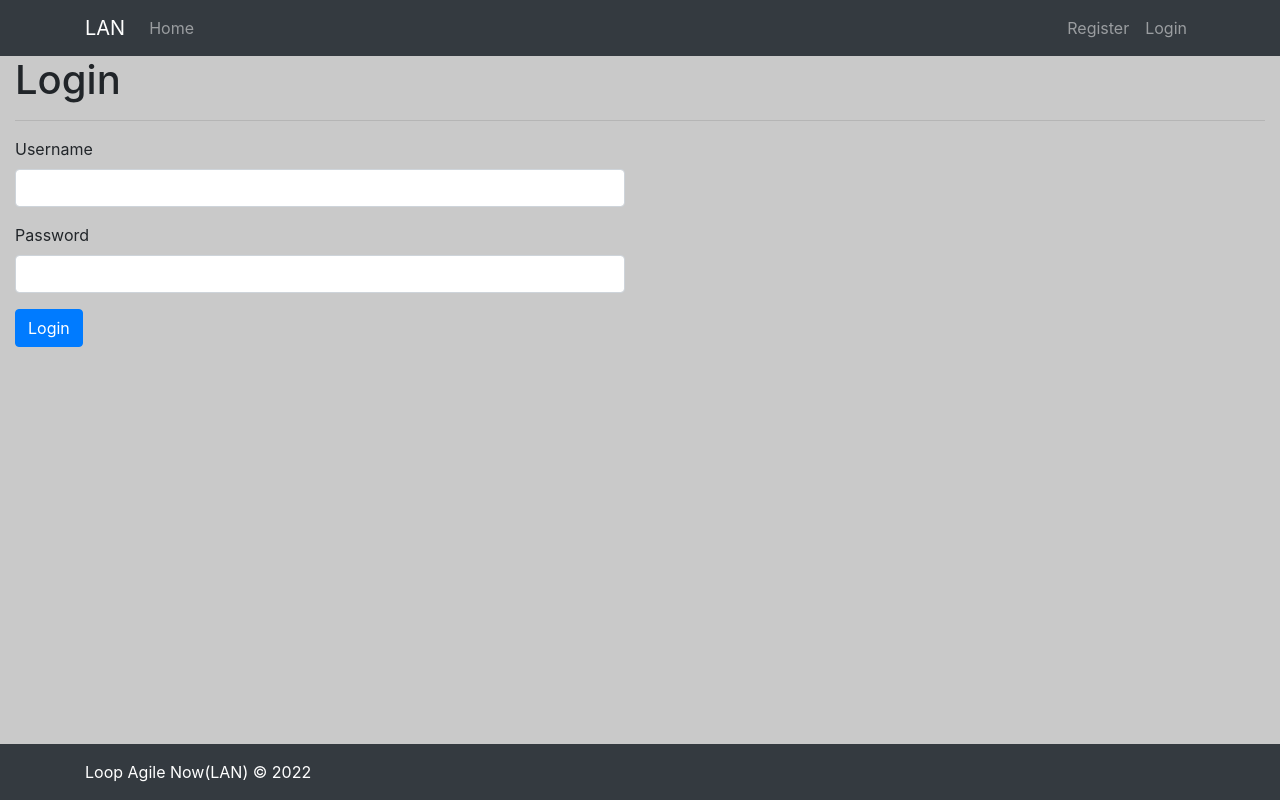
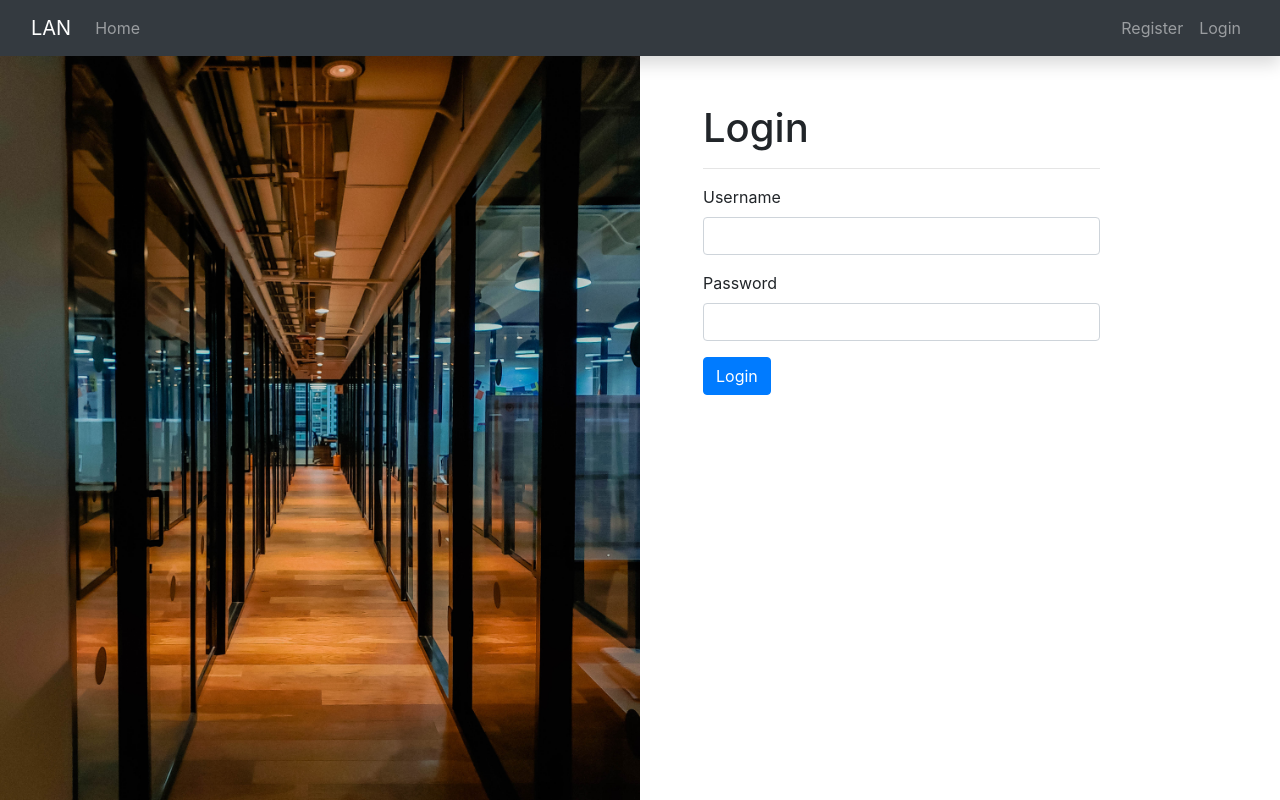
Before and after one commit to yungenchi/LAN_social, a React (Create React App) app in the folder User_FrontEnd/: page /login in a window 1280 px wide. Shown: the top 800 px of the page. Built offline with nearby package versions, Linux system fonts and the light colour scheme.

Commit message:
improve UI for Homepage, signIn, register

```diff
--- a/User_FrontEnd/src/App.js
+++ b/User_FrontEnd/src/App.js
@@ -27,11 +27,11 @@ export default function App() {
   }
 
   return (
-    <div className="d-flex flex-column min-vh-100" style={{backgroundColor: "#c9c9c9"}}>
+    <div className="d-flex flex-column min-vh-100">
       <UserContext.Provider value={{ user, loginUser, logoutUser, updateUserData}}>
         <Router>
           <Navbar user={user} logoutUser={logoutUser} />
-          <main role="main">
+          <main role="main" className="main-light">
             <div className="container-fluid">
               <Routes>
                 <Route path="/" element={<Home/>} />
--- a/User_FrontEnd/src/fragments/Footer.js
+++ b/User_FrontEnd/src/fragments/Footer.js
@@ -4,8 +4,8 @@ function Footer() {
   // Home is opting-in to view username state.
 
   return (
-    <footer className="mt-auto py-3 bg-dark text-white">
-      <div className="container">Loop Agile Now(LAN) &copy; 2022</div>
+    <footer className="mt-auto py-3 bg-dark text-light">
+      <div className="container">Loop Agile Now (LAN) &copy; 2022</div>
     </footer>
   );
 }
--- a/User_FrontEnd/src/fragments/Navbar.js
+++ b/User_FrontEnd/src/fragments/Navbar.js
@@ -1,14 +1,14 @@
 import React from "react";
-import { Link,useNavigate } from "react-router-dom";
+import { Link, useNavigate } from "react-router-dom";
 
 export default function Navbar(props) {
 
   const navigate = useNavigate();
 
   return (
-    <nav className="navbar navbar-expand-lg navbar-dark bg-dark">
-      <div className="container">
-        <Link className="navbar-brand" to="/">LAN</Link>
+    <nav className="navbar navbar-expand-lg navbar-dark bg-dark shadow">
+      <div className="container-fluid">
+        <Link className="navbar-brand text-wrap" to="/">LAN</Link>
         <button className="navbar-toggler" type="button" data-toggle="collapse" data-target="#navbarSupportedContent"
           aria-controls="navbarSupportedContent" aria-expanded="false" aria-label="Toggle navigation">
           <span className="navbar-toggler-icon"></span>
@@ -45,7 +45,7 @@ export default function Navbar(props) {
               :
               <>
                 <li className="nav-item">
-                  <span className="nav-link text-light">Welcome, {props.user.username}</span>
+                  <span className="nav-link text-light">Hello {props.user.username}</span>
                 </li>
                 <li className="nav-item">
                   <Link className="nav-link" to="/login" onClick={props.logoutUser}>Logout</Link>
--- a/User_FrontEnd/src/pages/Home.js
+++ b/User_FrontEnd/src/pages/Home.js
@@ -6,8 +6,10 @@ import officePic from "../data/imgs/office.jpg"
 export default function Home() {
     return (
       <div className="row">
-        <img className="col col-sm-7" style={{padding:0}} src={officePic}/>
-        <TextArea/>
+        <img className="img-fluid col col-sm-6 p-0 m-0 d-none d-lg-block" src={officePic}/>
+        <div className="col p-5">
+          <TextArea/>
+        </div>
       </ div>
     );
   }
@@ -16,10 +18,12 @@ export default function Home() {
 function TextArea(){
     const { user } = useContext(UserContext);
     return (
-      <div className="text-center col col-sm-5"  style={{padding:30}}>
-      <h1 className="display-4"><b><i>Loop Agile Now (LAN)</i></b></h1>
-      {user !== null && <h4><strong>Hello {user.first_name}! Welcome to LAN</strong></h4>}
-      <p>
+      <div className="text-left">
+      <h1 className="font-weight-bold display-5">Loop Agile Now (LAN)</h1>
+      {user !== null && <h4 className="font-weight-regular" >Hello {user.firstname}! &nbsp;&nbsp; Welcome to LAN </h4>}
+
+      <p className="text-break font-monospace font-weight-light">
+      <br/>
       COVID-19 pandemic has made a massive impact on our lives. Many of us are still reeling through emotional aftermath
       of the earlier lockdowns, ongoing challenges posed by the pandemic and fear of getting sick. While the public health
       actions, such as social distancing, are necessary to reduce the spread of COVID-19, they can make us feel isolated and
--- a/User_FrontEnd/src/pages/Login.js
+++ b/User_FrontEnd/src/pages/Login.js
@@ -2,6 +2,8 @@ import React, { useState , useContext} from "react";
 import UserContext from "../contexts/UserContext";
 import { useNavigate } from "react-router-dom";
 import { verifyUser, createOrUpdateStatsRecord } from "../data/repository";
+import officePic from "../data/imgs/office.jpg"
+
 
 export default function Login() {
   const navigate = useNavigate();
@@ -47,11 +49,13 @@ export default function Login() {
   };
 
   return (
-    <div>
+    <div className="row">
+      <img className="img-fluid  col col-lg-6 p-0 m-0 d-none d-lg-block" src={officePic}/>
+      <div className="col col-md-4 m-5">
         <h1>Login</h1>
         <hr />
         <div className="row">
-        <div className="col-md-6">
+          <div className="col-sm-12">
             <form onSubmit={handleSubmit}>
               <div className="form-group">
                 <label htmlFor="username" className="control-label">Username</label>
@@ -75,5 +79,6 @@ export default function Login() {
           </div>
         </div>
       </div>
+    </div>
   );
 }
--- a/User_FrontEnd/src/pages/Register.js
+++ b/User_FrontEnd/src/pages/Register.js
@@ -3,6 +3,7 @@ import UserContext from "../contexts/UserContext";
 import { Link } from "react-router-dom";
 import { useNavigate } from "react-router-dom";
 import { findUser, createUser, createOrUpdateStatsRecord, passwordValid } from "../data/repository";
+import officePic from "../data/imgs/office.jpg"
 
 export default function Register() {
   const navigate = useNavigate();
@@ -95,11 +96,13 @@ export default function Register() {
   };
 
   return (
-    <div>
+    <div className="row">
+      <img className="col col-md-6 p-0 m-0 d-none d-lg-block" src={officePic}/>
+      <div  className="col col-md-4 m-5">
         <h1>Register</h1>
         <hr />
         <div className="row">
-        <div className="col-md-6">
+          <div className="col-sm-12">
             <form onSubmit={handleSubmit}>
               <div className="form-group">
                 <label htmlFor="username" className="control-label">Username</label>
@@ -143,7 +146,7 @@ export default function Register() {
                   <div className="text-danger">{errors.confirmPassword}</div>
                 }
               </div>
-            <div className="form-group">
+              <div className="form-group my-4">
                 <input type="submit" className="btn btn-primary mr-5" value="Register" />
                 <Link className="btn btn-outline-dark" to="/">Cancel</Link>
               </div>
@@ -151,5 +154,6 @@ export default function Register() {
           </div>
         </div>
       </div>
+    </div>
   );
 }
```
Lines whose indentation alone changed are shown as unchanged.
